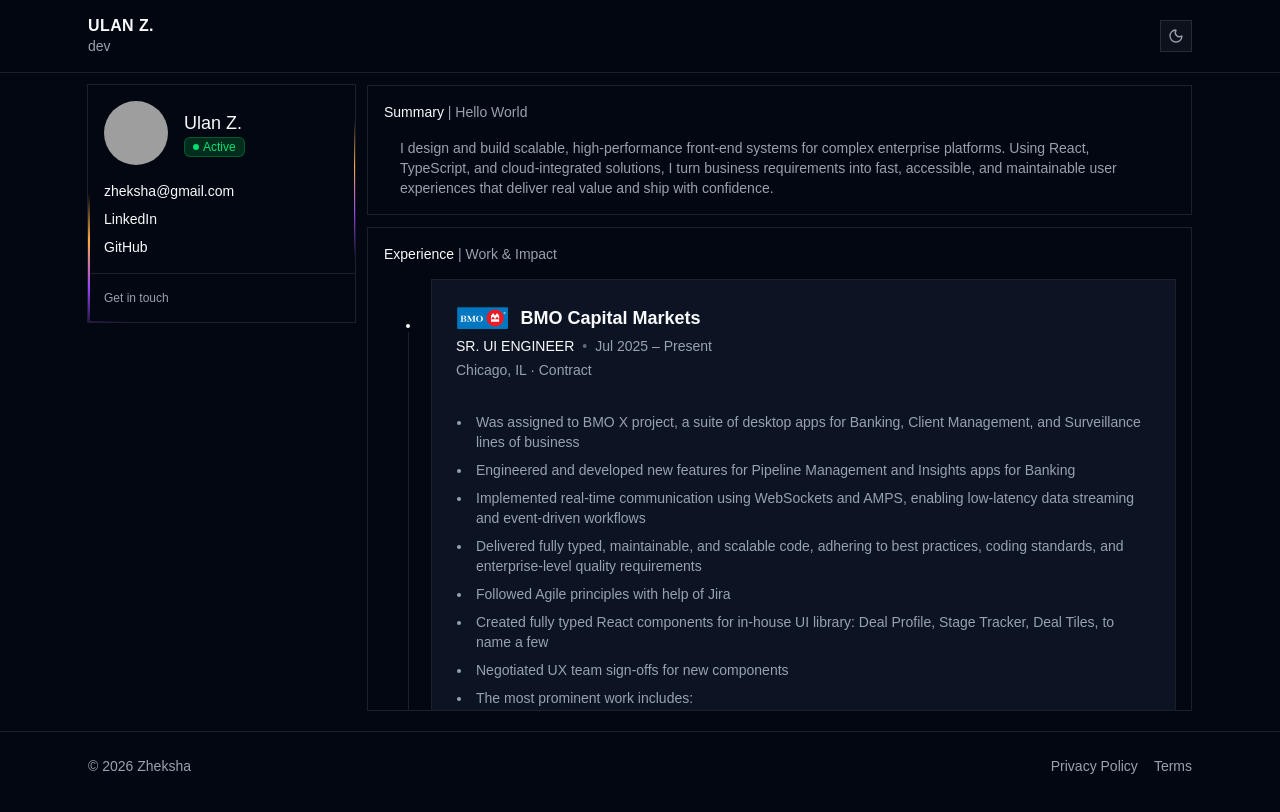
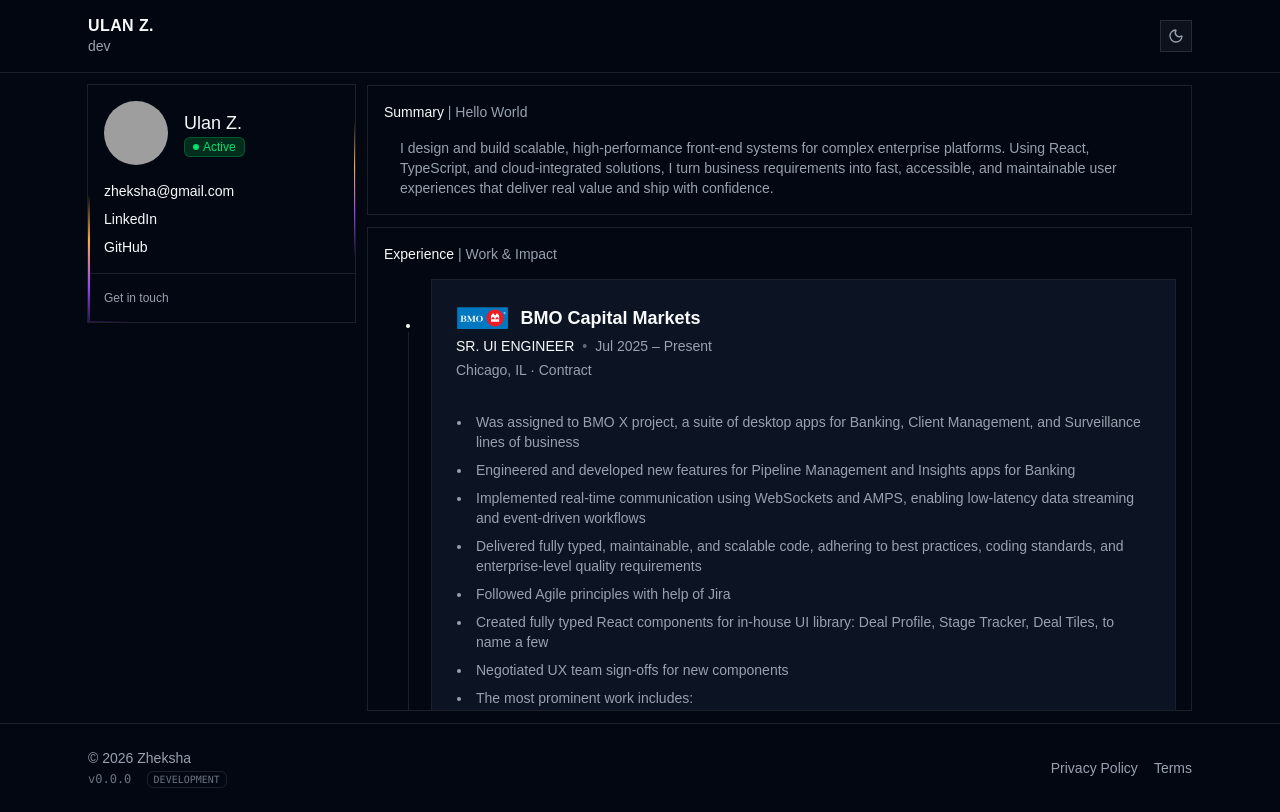
Before and after one commit to zheksha/zheksha.com, a React (Vite) app: page / in a window 1280 px wide. Built offline with nearby package versions, Linux system fonts and the light colour scheme; grey boxes are pictures that could not be loaded.

Commit message:
feat: :sparkles: Version and Hash on the footer

```diff
--- a/package.json
+++ b/package.json
@@ -1,9 +1,12 @@
 {
   "name": "zheksha.com",
   "private": true,
-  "version": "0.0.0",
+  "version": "0.0.1",
   "type": "module",
   "scripts": {
+    "predev": "node scripts/update-env.cjs",
+    "prebuild": "node scripts/update-env.cjs",
+    "prepreview": "node scripts/update-env.cjs",
     "dev": "vite",
     "build": "vite build",
     "lint": "eslint .",
--- /dev/null
+++ b/scripts/update-env.cjs
@@ -0,0 +1,27 @@
+const { execSync } = require("node:child_process")
+const { writeFileSync } = require("node:fs")
+const path = require("node:path")
+
+function getCommitHash() {
+  try {
+    return execSync("git rev-parse HEAD", { encoding: "utf8" }).trim()
+  } catch {
+    return ""
+  }
+}
+
+function getAppVersion() {
+  try {
+    const pkg = require(path.join(process.cwd(), "package.json"))
+    return pkg.version || ""
+  } catch {
+    return ""
+  }
+}
+
+const commitHash = getCommitHash()
+const version = getAppVersion()
+
+const lines = [`VITE_GIT_COMMIT_HASH=${commitHash}`, `VITE_APP_VERSION=${version}`, ""]
+
+writeFileSync(path.join(process.cwd(), ".env.local"), lines.join("\n"), "utf8")
--- a/src/components/footer.tsx
+++ b/src/components/footer.tsx
@@ -1,6 +1,7 @@
 import { cn } from "@/lib/utils"
 
 import { PrivacyDrawer } from "./privacy-drawer"
+import { Version } from "./version"
 
 type FooterProps = React.ComponentProps<"footer">
 
@@ -8,7 +9,11 @@
   return (
     <footer className={cn("border-t bg-background text-muted-foreground", className)} {...props}>
       <div className="mx-auto flex w-full max-w-6xl flex-col gap-2 px-6 py-6 text-sm sm:flex-row sm:items-center sm:justify-between">
-        <span>© {new Date().getFullYear()} Zheksha</span>
+        <div>
+          <div>© {new Date().getFullYear()} Zheksha</div>
+          <Version showEnv={true} className="text-xs text-muted-foreground/70" />
+        </div>
+
         <div className="flex items-center gap-4">
           <PrivacyDrawer />
           <a className="hover:text-foreground transition-colors" href="#terms">
--- /dev/null
+++ b/src/components/git-commit-hash.tsx
@@ -0,0 +1,30 @@
+import { cn } from "@/lib/utils"
+
+type GitCommitHashProps = {
+  abbreviated?: boolean
+  className?: string
+}
+
+function getHash(abbreviated: boolean) {
+  const rawHash = import.meta.env.VITE_GIT_COMMIT_HASH as string | undefined
+  const hash = rawHash?.trim()
+  if (!hash) return null
+  return abbreviated ? hash.slice(0, 7) : hash
+}
+
+export function GitCommitHash({ abbreviated = false, className }: GitCommitHashProps) {
+  const hash = getHash(abbreviated)
+
+  if (!hash) return null
+
+  return (
+    <a
+      className={cn("underline", className)}
+      href={`https://github.com/zheksha/zheksha.com/tree/${hash}`}
+      target="_blank"
+      rel="noreferrer"
+    >
+      {hash}
+    </a>
+  )
+}
--- /dev/null
+++ b/src/components/version.tsx
@@ -0,0 +1,44 @@
+import { GitCommitHash } from "@/components/git-commit-hash"
+
+type VersionProps = {
+  showEnv?: boolean
+  showVersion?: boolean
+  abbreviatedHash?: boolean
+  className?: string
+}
+
+function getVersion() {
+  const rawVersion = import.meta.env.VITE_APP_VERSION as string | undefined
+  return rawVersion?.trim()
+}
+
+function getEnv() {
+  return import.meta.env.MODE
+}
+
+export function Version({
+  showEnv = false,
+  showVersion = true,
+  abbreviatedHash = true,
+  className,
+}: VersionProps) {
+  const version = getVersion()
+  const env = getEnv()
+
+  if (!showVersion) {
+    return showEnv ? <span className={className}>{env}</span> : null
+  }
+
+  return (
+    <span className={`font-mono ${className ?? ""}`.trim()}>
+      {version ? `v${version}` : "v0.0.0"}{" "}
+      <GitCommitHash
+        abbreviated={abbreviatedHash}
+        className="ml-2 underline-offset-4 hover:underline"
+      />
+      {showEnv && (
+        <span className="ml-2 rounded-sm border px-1.5 py-0.5 text-[10px] uppercase">{env}</span>
+      )}
+    </span>
+  )
+}
```
Also changed, not shown: 2 other files (tests, documents, lock files or other folders).
